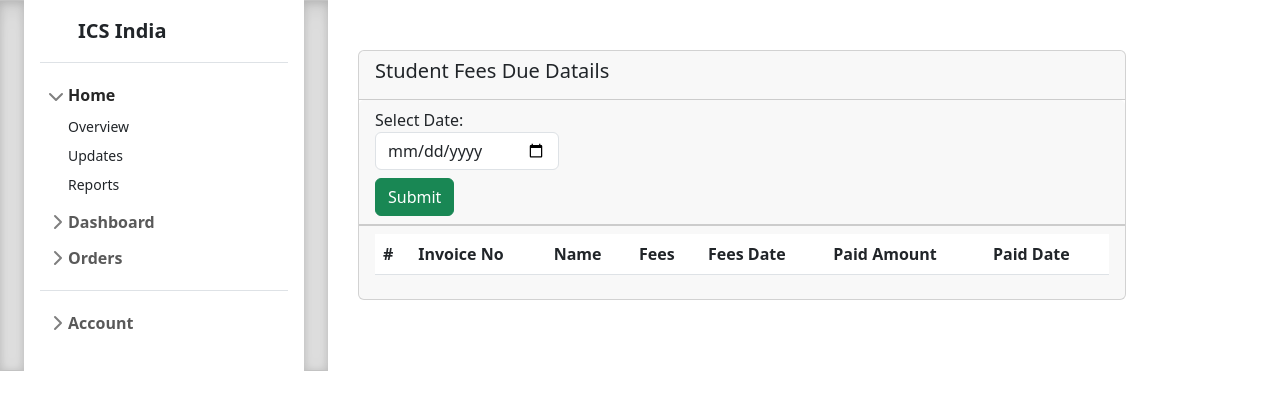
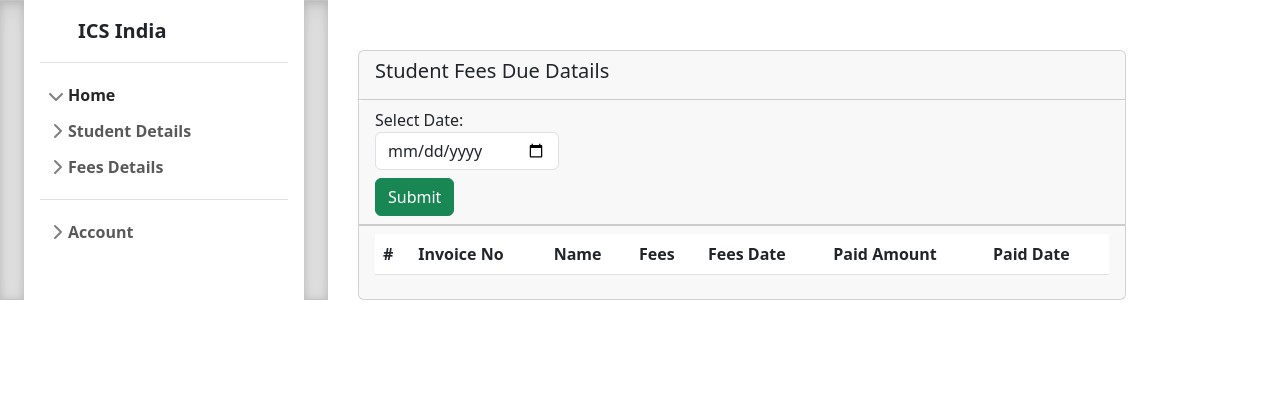
Before and after one commit to icsindia/icssms, a Django app: page /fees/ in a window 1280 px wide. Shown: the top 410 px of the page. Run offline with Django 4.2, Linux system fonts and the light colour scheme; lists and menus that the app fills with data are empty; some libraries are stand-ins or nearby versions.

Commit message:
Data Display Completed, Uppercase Error Completed

```diff
--- a/data/templates/theme.html
+++ b/data/templates/theme.html
@@ -8,7 +8,7 @@
     <meta name="description" content="">
     <meta name="author" content="Mark Otto, Jacob Thornton, and Bootstrap contributors">
     <meta name="generator" content="Hugo 0.84.0">
-    <title>Sidebars · Bootstrap v5.0</title>
+    <title>ICS India Mannarkkad</title>
 
     <link rel="canonical" href="https://getbootstrap.com/docs/5.0/examples/sidebars/">
 
@@ -47,41 +47,42 @@
       <span class="fs-5 fw-semibold">ICS India</span>
     </a>
     <ul class="list-unstyled ps-0">
-      <li class="mb-1">
+      <a href="/start"><li class="mb-1">
         <button class="btn btn-toggle align-items-center rounded collapsed" data-bs-toggle="collapse" data-bs-target="#home-collapse" aria-expanded="true">
           Home
         </button>
-        <div class="collapse show" id="home-collapse">
+      </a>
+        <!-- <div class="collapse show" id="home-collapse">
           <ul class="btn-toggle-nav list-unstyled fw-normal pb-1 small">
             <li><a href="#" class="link-dark rounded">Overview</a></li>
             <li><a href="#" class="link-dark rounded">Updates</a></li>
             <li><a href="#" class="link-dark rounded">Reports</a></li>
           </ul>
-        </div>
+        </div> -->
       </li>
       <li class="mb-1">
         <button class="btn btn-toggle align-items-center rounded collapsed" data-bs-toggle="collapse" data-bs-target="#dashboard-collapse" aria-expanded="false">
-          Dashboard
+          Student Details
         </button>
         <div class="collapse" id="dashboard-collapse">
           <ul class="btn-toggle-nav list-unstyled fw-normal pb-1 small">
-            <li><a href="#" class="link-dark rounded">Overview</a></li>
-            <li><a href="#" class="link-dark rounded">Weekly</a></li>
+            <li><a href="/" class="link-dark rounded">Class Report</a></li>
+            <!-- <li><a href="#" class="link-dark rounded">Weekly</a></li>
             <li><a href="#" class="link-dark rounded">Monthly</a></li>
-            <li><a href="#" class="link-dark rounded">Annually</a></li>
+            <li><a href="#" class="link-dark rounded">Annually</a></li> -->
           </ul>
         </div>
       </li>
       <li class="mb-1">
         <button class="btn btn-toggle align-items-center rounded collapsed" data-bs-toggle="collapse" data-bs-target="#orders-collapse" aria-expanded="false">
-          Orders
+          Fees Details
         </button>
         <div class="collapse" id="orders-collapse">
           <ul class="btn-toggle-nav list-unstyled fw-normal pb-1 small">
-            <li><a href="#" class="link-dark rounded">New</a></li>
-            <li><a href="#" class="link-dark rounded">Processed</a></li>
+            <li><a href="/fees" class="link-dark rounded">Due List</a></li>
+            <!-- <li><a href="#" class="link-dark rounded">Processed</a></li>
             <li><a href="#" class="link-dark rounded">Shipped</a></li>
-            <li><a href="#" class="link-dark rounded">Returned</a></li>
+            <li><a href="#" class="link-dark rounded">Returned</a></li> -->
           </ul>
         </div>
       </li>
--- a/data/views.py
+++ b/data/views.py
@@ -1,7 +1,7 @@
 from django.shortcuts import render, redirect
 from django.contrib import messages
 from .forms import DataForm
-from .models import Fees, Student
+from .models import Fees, Student, Data
 
 def index(request):
     if request.method=='POST':
@@ -26,6 +26,11 @@ def fees(request):
 def start(request):
     if request.method == 'POST':
         invoiceno=request.POST['invoiceno']
-        student=Student.objects.get(invoiceno=invoiceno)
-        return render(request, "start.html",{'student':student})
+        student=Student.objects.get(invoiceno=invoiceno.upper())
+        data=Data.objects.filter(invoiceno=invoiceno.upper())
+        context = {
+            'student':student,
+            'data':data
+        }
+        return render(request, "start.html",context)
     return render(request, "start.html")
```
Also changed, not shown: data/templates/start.html (+26 -5 lines), db.sqlite3.
